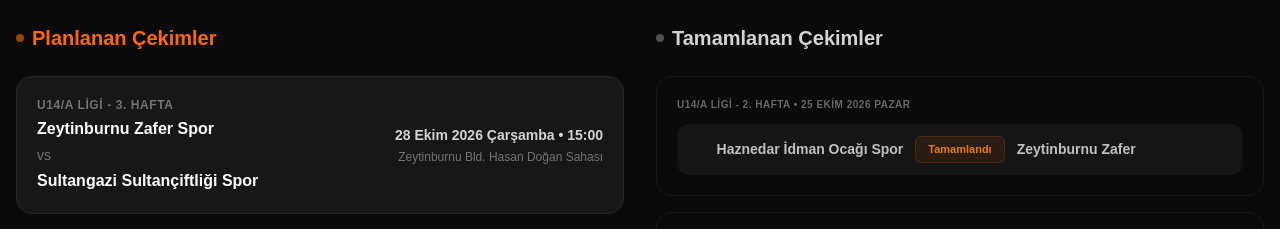
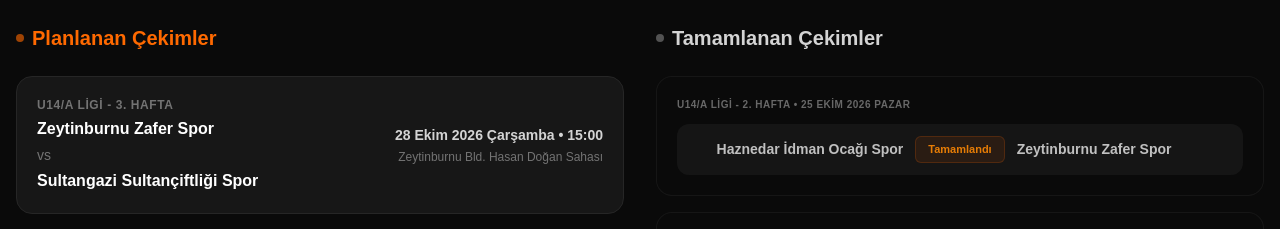
Before and after one commit to sk-raw/sametkinaz-portfolio, a Next.js app: page / in a window 1280 px wide. Shown: the part 1100-1329 px from the top of the page. Built offline with nearby package versions, Linux system fonts and the light colour scheme.

Commit message:
Tamamlanan cekimlere Tumunu Gor butonu eklendi, kart yapisi duzeltildi

```diff
--- a/app/page.tsx
+++ b/app/page.tsx
@@ -20,7 +20,7 @@
       dateStr: "25 Ekim 2026 Pazar • 10:45",
       dateObj: new Date(2026, 9, 25, 10, 45),
       home: "Haznedar İdman Ocağı Spor",
-      away: "Zeytinburnu Zafer",
+      away: "Zeytinburnu Zafer Spor",
       location: "Güngören Belediye Sahası"
     },
     {
```
